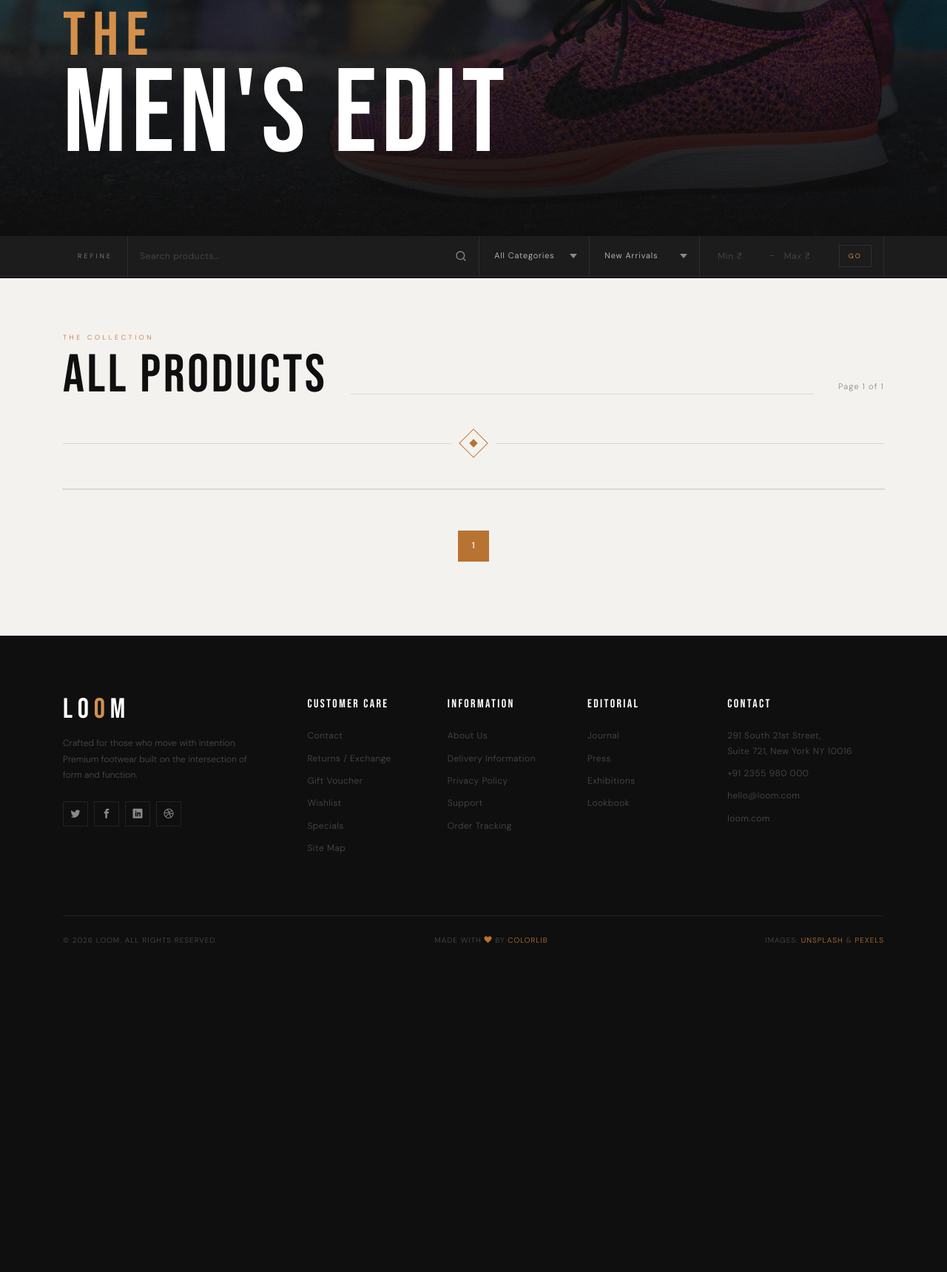
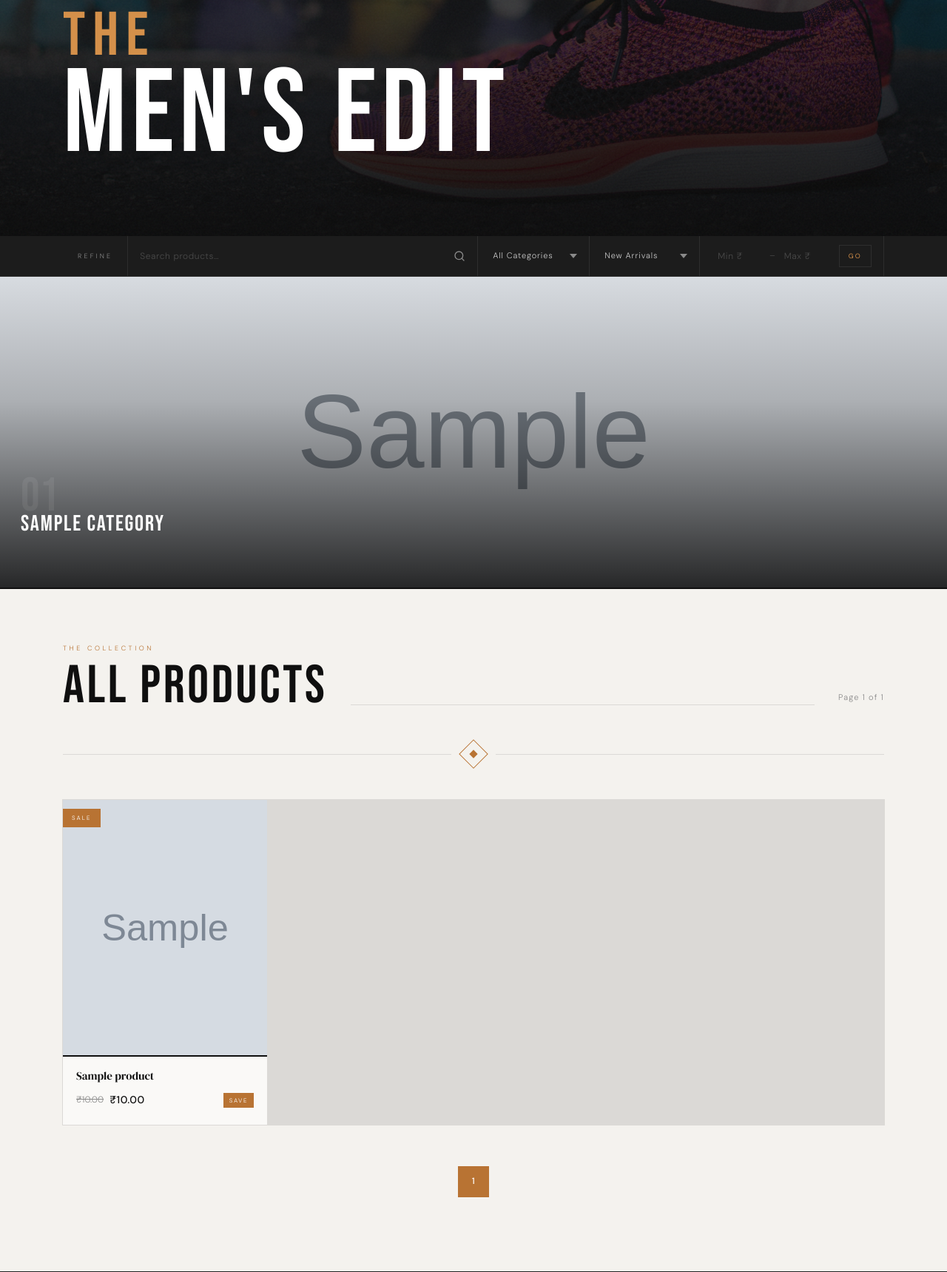
Before and after one commit to 2002midhun6/loom, a Django app: page /men/ in a window 1280 px wide. Shown: the part 420-2139 px from the top of the page at 74% size. Before the commit the page ends 1695 px from the top, so only its background shows below. Run offline with Django 5.2, Linux system fonts and the light colour scheme; tables that the repository leaves empty hold one stand-in row (values such as "Sample post"); grey boxes marked "Sample" are stand-in pictures; some libraries are stand-ins or nearby versions; some web fonts are replaced.

Commit message:
category id missmatch issue solved

```diff
--- a/template/user/login.html
+++ b/template/user/login.html
@@ -136,7 +136,7 @@
                     <h2>Welcome Back</h2>
                     <input type="email" placeholder="Email"  id="email" name="email" value="{{email}}" required />
                     <input type="password" placeholder="Password" id="password" name="password"value="{{password}}" required />
-                    <button type="button" onclick="document.getElementById('email').value='keget82155@bitonc.com'; document.getElementById('password').value='Midhun@2002';"
+                    <button type="button" onclick="document.getElementById('email').value='ceric46997@jctoto.com'; document.getElementById('password').value='Midhun@2002';"
     style="background:#6c757d; border-color:#6c757d; padding:8px 12px; font-size:12px; margin-top:10px; width:100%;">
     👤 Use Demo Account
 </button>
--- a/user_app/views.py
+++ b/user_app/views.py
@@ -60,9 +60,9 @@ def men_product(request):
     if guard:
         return guard
     try:
-        products = Product.objects.filter(category_id=2)
+        products = Product.objects.filter(category_id=1)
         _expire_offers(products, now)
-        sub_category = Sub_Category.objects.filter(category_id=2)
+        sub_category = Sub_Category.objects.filter(category_id=1)
         search_query = request.GET.get("search", "").strip()
         if search_query:
             products = products.filter(product_name__icontains=search_query)
@@ -117,9 +117,9 @@ def women_product(request):
     if guard:
         return guard
     try:
-        products = Product.objects.filter(category_id=1)
+        products = Product.objects.filter(category_id=2)
         _expire_offers(products, now)
-        sub_category = Sub_Category.objects.filter(category_id=1)
+        sub_category = Sub_Category.objects.filter(category_id=2)
         search_query = request.GET.get("search", "").strip()
         if search_query:
             products = products.filter(product_name__icontains=search_query)
@@ -173,7 +173,7 @@ def men_category(request, id):
     if guard:
         return guard
     try:
-        products = Product.objects.filter(Q(category_id=2) & Q(sub_category=id))
+        products = Product.objects.filter(Q(category_id=1) & Q(sub_category=id))
         _expire_offers(products, now)
     except Exception as exc:
         logger.error("men_category view error for id=%s: %s", id, exc, exc_info=True)
@@ -187,7 +187,7 @@ def women_category(request, id):
     if guard:
         return guard
     try:
-        products = Product.objects.filter(Q(category_id=1) & Q(sub_category=id))
+        products = Product.objects.filter(Q(category_id=2) & Q(sub_category=id))
         _expire_offers(products, now)
     except Exception as exc:
         logger.error("women_category view error for id=%s: %s", id, exc, exc_info=True)
```
